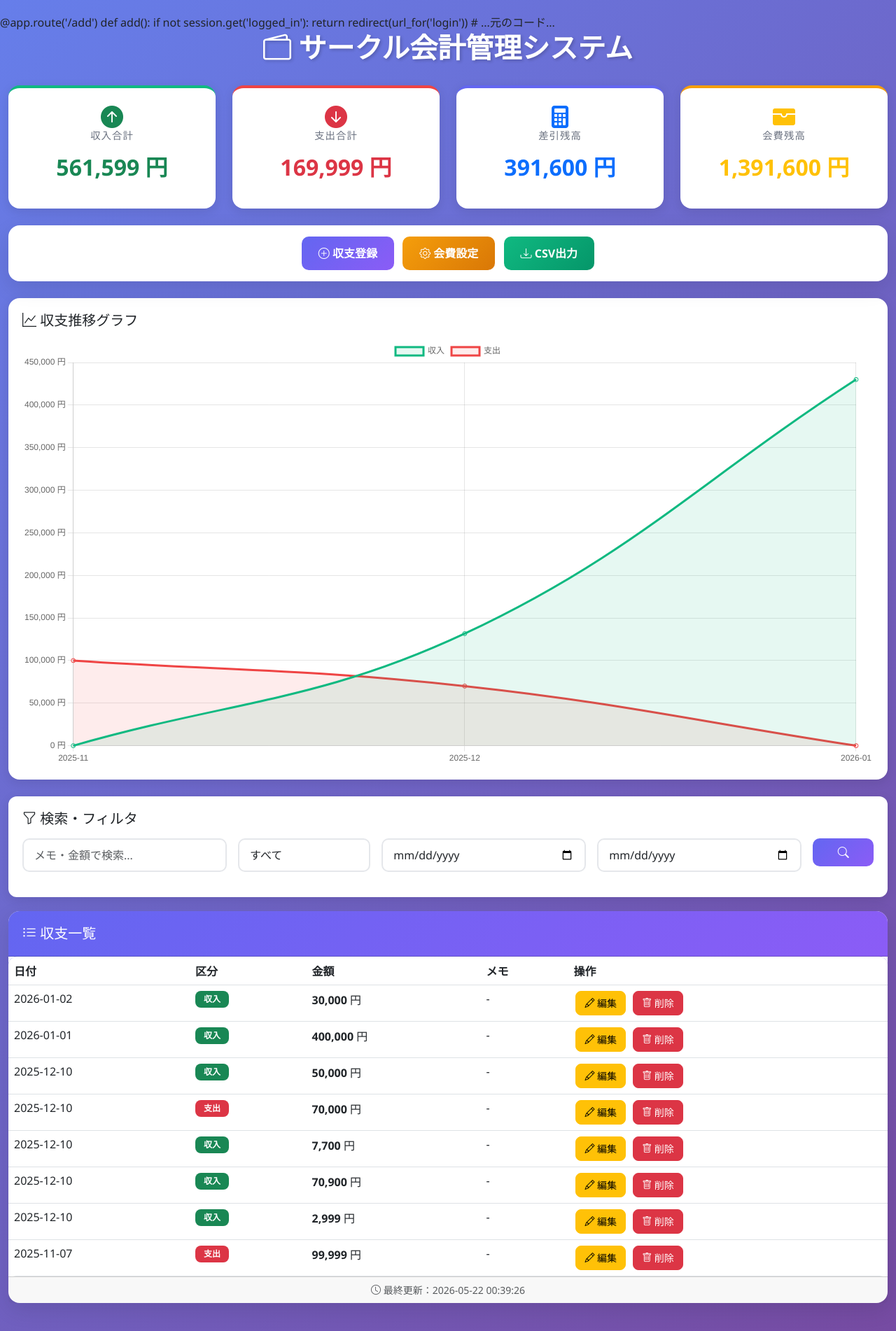
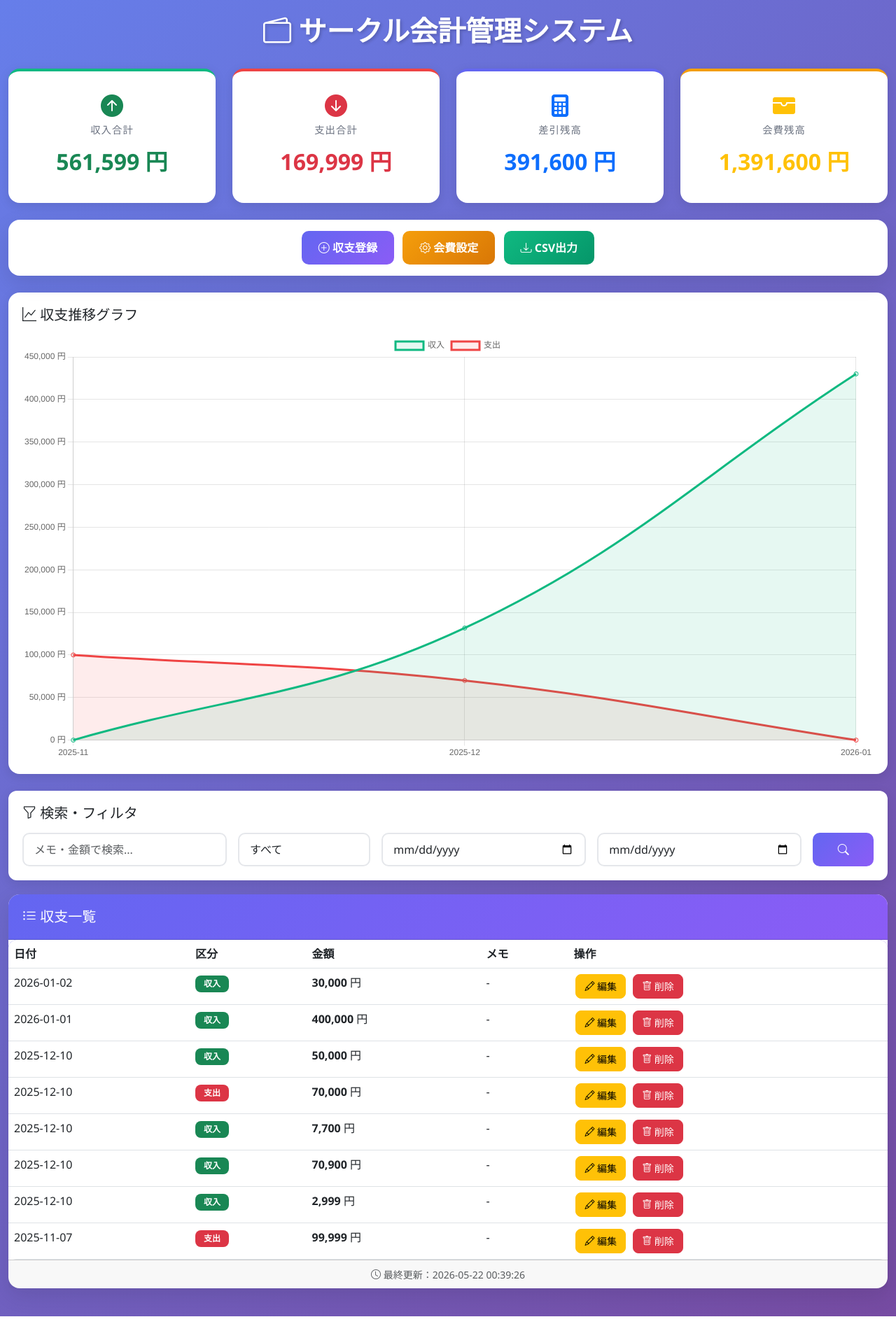
Before and after one commit to nso734268-glitch/Flip-Flop-kaikei, a Flask app: page / in a window 1280 px wide. Shown: the whole page at 70% size. After the commit the page ends 1881 px from the top, so only its background shows below. Run offline with Flask 3, Linux system fonts and the light colour scheme; data comes from the database, SQL or seed files in the repository.

Commit message:
Update index.html

```diff
--- a/templates/index.html
+++ b/templates/index.html
@@ -1,8 +1,4 @@
-@app.route('/add')
-def add():
-    if not session.get('logged_in'):
-        return redirect(url_for('login'))
-    # ...元のコード...
+
 
 <!DOCTYPE html>
 <html lang="ja">
```
